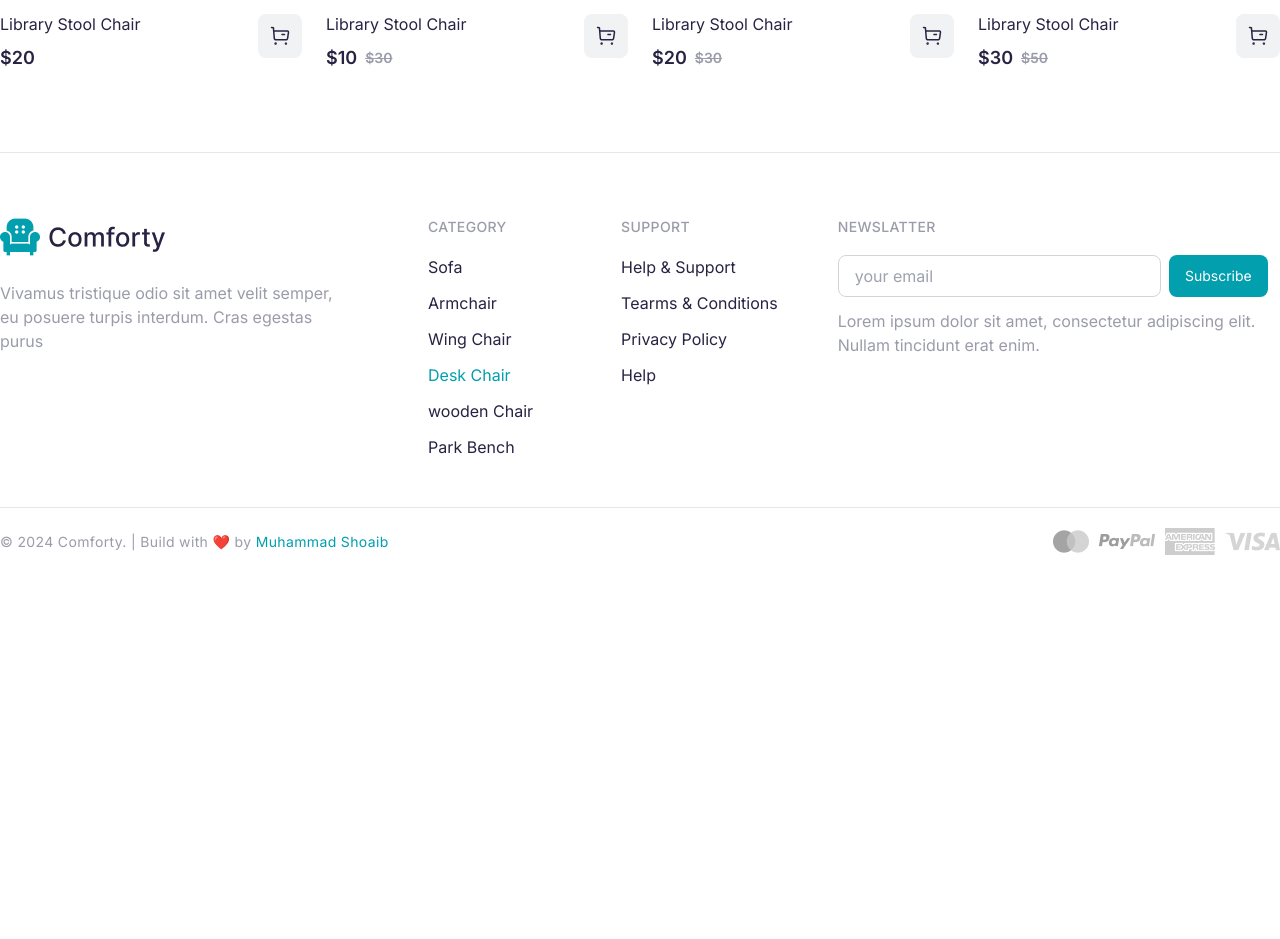
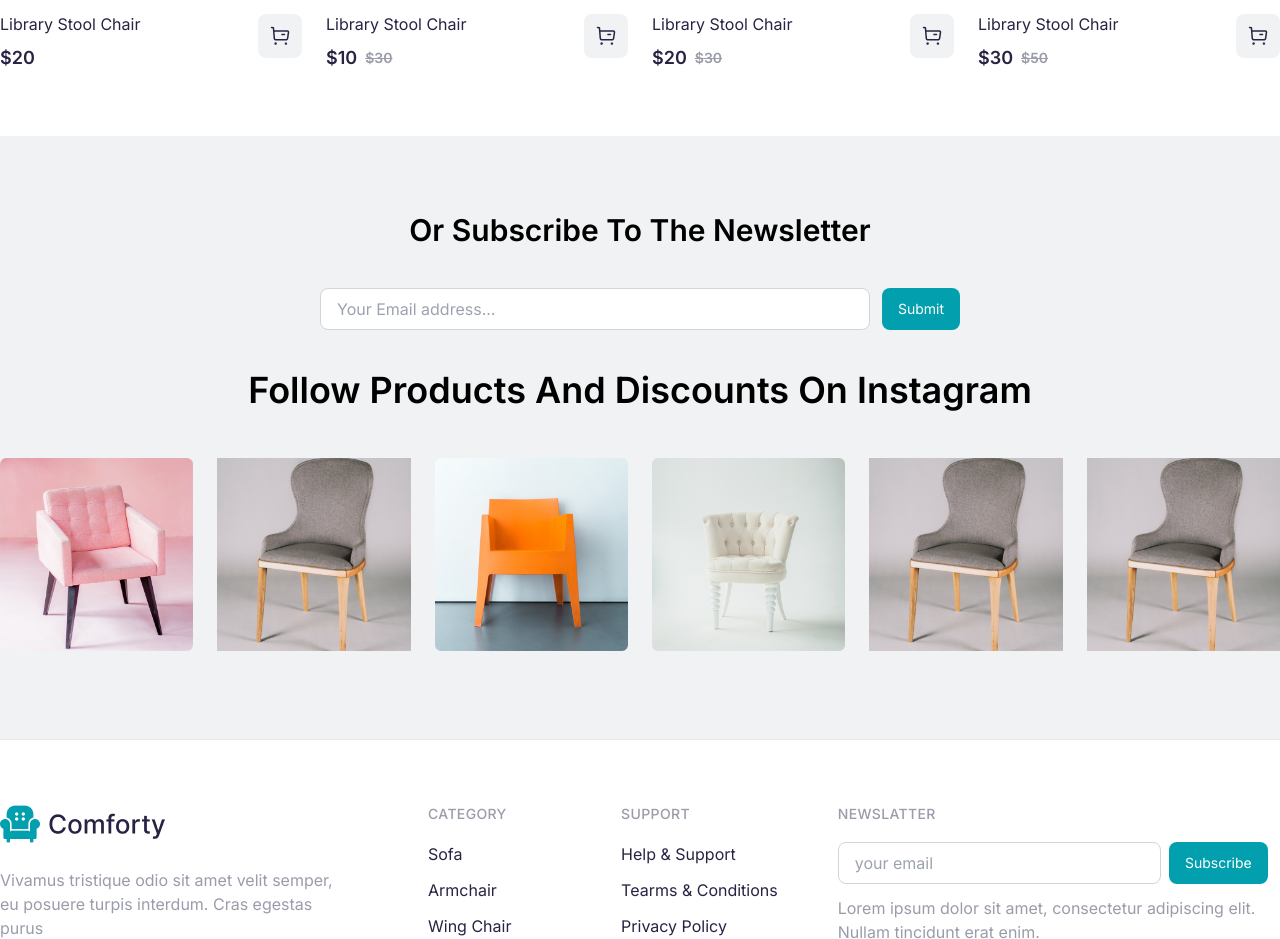
Before and after one commit to m-shoaibdev/GIAIC-NextJS-Design-Hackathon, a Next.js app in the folder comforty/: page /all-products in a window 1280 px wide. Shown: the part 1000-1939 px from the top of the page. Before the commit the page ends 1575 px from the top, so only its background shows below. Built offline with nearby package versions, Linux system fonts and the light colour scheme.

Commit message:
subcribe section update

```diff
--- a/comforty/src/app/all-products/page.tsx
+++ b/comforty/src/app/all-products/page.tsx
@@ -7,21 +7,50 @@
 
 export default function AllProducts() {
     return (
-        <div className="lg:container lg:mx-auto px-4 lg:px-0 mt-10 mb-6">
+        <><div className="lg:container lg:mx-auto px-4 lg:px-0 mt-10 mb-6">
             <h2 className="text-2xl sm:text-3xl md:text-[32px] font-semibold mb-5">All Products</h2>
             {/* 4colums grid */}
             <div className="grid grid-cols-2 sm:grid-cols-3 md:grid-cols-4 gap-6 mt-10 mb-16">
                 {/* products card component */}
-                <ProductsCard image={prodcut1} title="Library Stool Chair" price={20} salePrice={30} label="New" labelcolor="bg-softGreen"/>
-                <ProductsCard image={prodcut2} title="Library Stool Chair" price={20}  />
-                <ProductsCard image={prodcut3} title="Library Stool Chair" price={10} salePrice={30} label="-10%"/>
-                <ProductsCard image={prodcut4} title="Library Stool Chair" price={30} salePrice={50} label="-40%"/>
+                <ProductsCard image={prodcut1} title="Library Stool Chair" price={20} salePrice={30} label="New" labelcolor="bg-softGreen" />
+                <ProductsCard image={prodcut2} title="Library Stool Chair" price={20} />
+                <ProductsCard image={prodcut3} title="Library Stool Chair" price={10} salePrice={30} label="-10%" />
+                <ProductsCard image={prodcut4} title="Library Stool Chair" price={30} salePrice={50} label="-40%" />
 
-                <ProductsCard image={prodcut2} title="Library Stool Chair" price={20}  />
-                <ProductsCard image={prodcut3} title="Library Stool Chair" price={10} salePrice={30} label="-10%"/>
-                <ProductsCard image={prodcut1} title="Library Stool Chair" price={20} salePrice={30} label="New" labelcolor="bg-softGreen"/>
-                <ProductsCard image={prodcut4} title="Library Stool Chair" price={30} salePrice={50} label="-40%"/>
+                <ProductsCard image={prodcut2} title="Library Stool Chair" price={20} />
+                <ProductsCard image={prodcut3} title="Library Stool Chair" price={10} salePrice={30} label="-10%" />
+                <ProductsCard image={prodcut1} title="Library Stool Chair" price={20} salePrice={30} label="New" labelcolor="bg-softGreen" />
+                <ProductsCard image={prodcut4} title="Library Stool Chair" price={30} salePrice={50} label="-40%" />
             </div>
         </div>
+        <div className="bg-lightGray -mb-20 pt-16 pb-12">
+        {/* our subcribe sections */}
+        <div className="lg:container lg:mx-auto px-4 lg:px-0 mt-3 mb-6">
+                    <h2 className="text-2xl sm:text-3xl  font-semibold capitalize  text-black text-center">
+                    Or subscribe to the newsletter
+                    </h2>
+                    <div className="flex gap-3 my-10 md:w-1/2 mx-auto">
+                            <input type="text" name="" id="" placeholder="Your Email address..." className="border border-gray-300 py-2 px-4 w-full rounded-lg"/>
+                            <button className="bg-primary text-white text-xs md:text-sm py-1 md:py-2 px-2 md:px-4 rounded-lg outline-none focus:outline-none">Submit</button>
+                        </div>
+                    <h2 className="text-2xl sm:text-3xl md:text-4xl capitalize font-semibold text-black text-center mb-12">
+                    Follow products and discounts on Instagram
+                    </h2>
+                {/* 4colums grid */}
+                <div className="grid grid-cols-2 sm:grid-cols-3 md:grid-cols-6 gap-6 mt-6 mb-10 insta">
+                    {/* products card component */}
+                    <ProductsCard image={prodcut1} title="Library Stool Chair" price={20}  />
+                    <ProductsCard image={prodcut4} title="Library Stool Chair" price={30}  />
+                    <ProductsCard image={prodcut2} title="Library Stool Chair" price={20} />
+                    <ProductsCard image={prodcut3} title="Library Stool Chair" price={10} />
+                    <ProductsCard image={prodcut4} title="Library Stool Chair" price={30}  />
+                    <ProductsCard image={prodcut4} title="Library Stool Chair" price={30} />
+
+
+                </div>
+
+            </div>
+            </div>
+            </>
     );
 }
--- a/comforty/src/app/globals.css
+++ b/comforty/src/app/globals.css
@@ -25,3 +25,7 @@
 .text-13{
   font-size: 13px;
 }
+
+.insta .ptp {
+  display: none;
+}
--- a/comforty/src/components/products-card.tsx
+++ b/comforty/src/components/products-card.tsx
@@ -21,7 +21,7 @@
                 label && (<span className={`text-xs sm:text-13 ${labelcolor} text-white px-2.5 py-1.5 rounded absolute top-3 left-3 lg:top-5 lg:left-5`}>{label}</span>)
             }
         </div></Link>
-        <div className="flex gap-3 justify-between  mt-1.5">
+        <div className="flex gap-3 justify-between mt-1.5 ptp">
             {/* title and price */}
             <div className="items-center">
             <Link href="/all-products/product">
```
